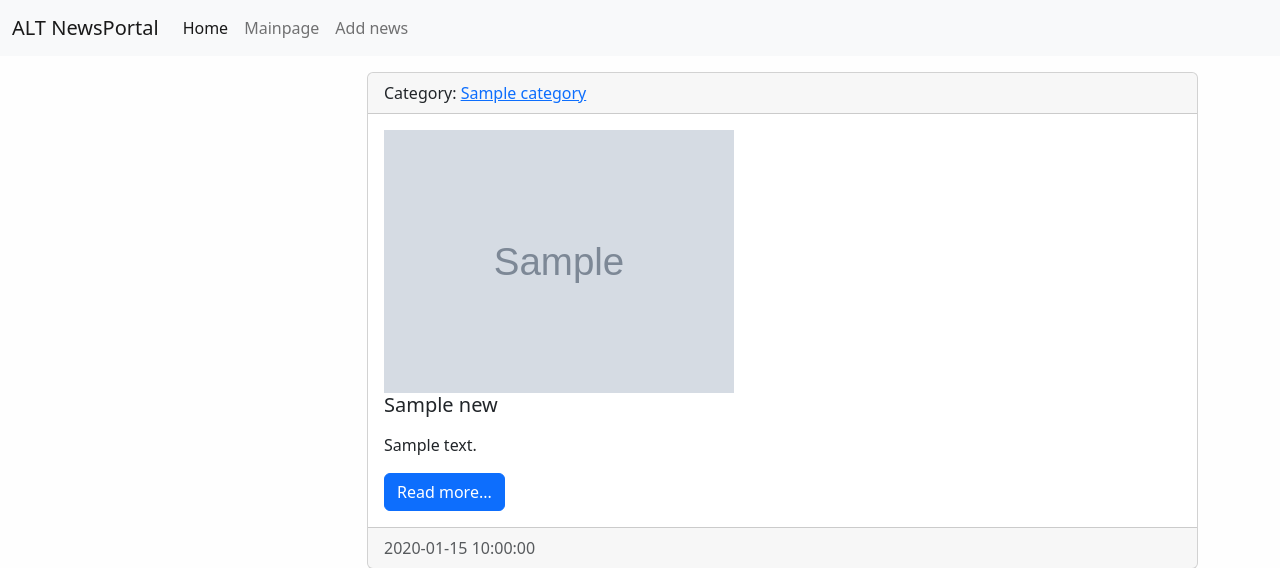
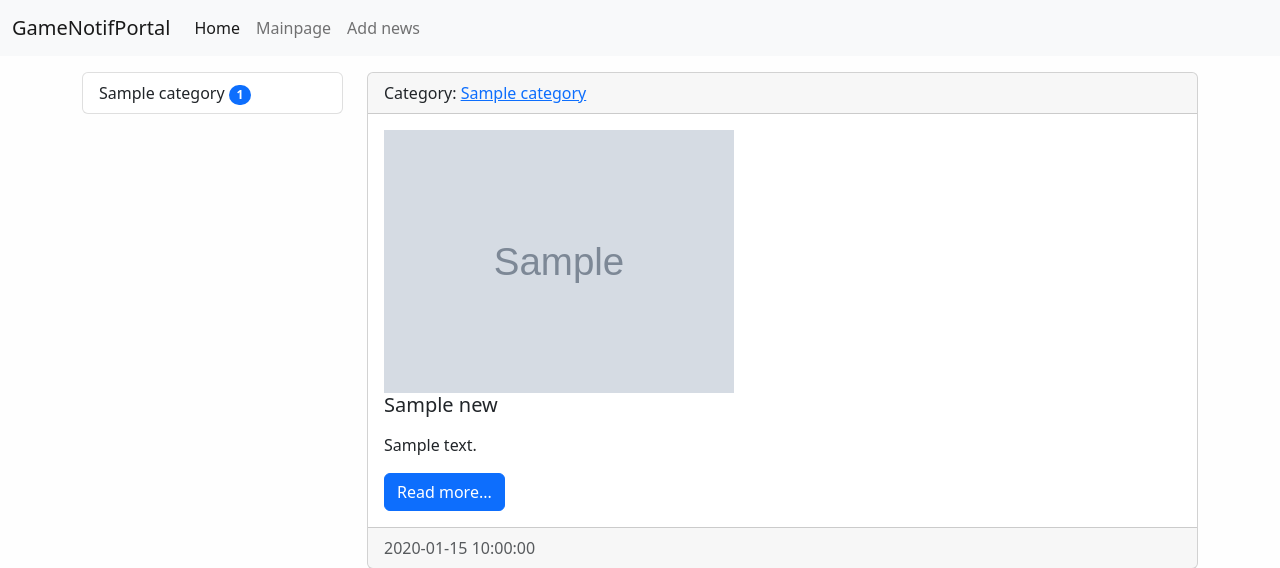
Before and after one commit to IvanDamNation/django_study_bulletin_board, a Django app: page / in a window 1280 px wide. Shown: the top 568 px of the page. Run offline with Django 4.2, Linux system fonts and the light colour scheme; tables that the repository leaves empty hold one stand-in row (values such as "Sample post"); grey boxes marked "Sample" are stand-in pictures; some libraries are stand-ins or nearby versions.

Commit message:
Make sidebar work. add tag for category

```diff
--- /dev/null
+++ b/board/templates/board/list_categories.html
@@ -0,0 +1,8 @@
+<div class="list-group">
+    {% for item_cat in categories %}
+    <a href="{{ item_cat.get_absolute_url }}" class="list-group-item list-group-item-action">
+        {{ item_cat.title }}
+        <span class="badge bg-primary rounded-pill">{{ item_cat.cnt }}</span>
+    </a>
+    {% endfor %}
+</div>
--- /dev/null
+++ b/board/templatetags/news_tags.py
@@ -0,0 +1,13 @@
+from django import template
+from django.db.models import Count
+
+from board.models import Category
+
+register = template.Library()
+
+
+@register.inclusion_tag('board/list_categories.html')
+def show_categories(arg1='Hello', arg2='world'):
+    # categories = Category.objects.all()
+    categories = Category.objects.annotate(cnt=Count('news')).filter(cnt__gt=0)
+    return {'categories': categories, 'arg1': arg1, 'arg2': arg2}
--- a/board/urls.py
+++ b/board/urls.py
@@ -4,8 +4,13 @@ from django.urls import path
 from .views import NewsFeed, NewsByCategory, ViewNews, CreateNews
 
 
-# TODO
 urlpatterns = [
-    path('', NewsFeed.as_view(), name='home'),
+    path('',
+         NewsFeed.as_view(),
+         name='home'),
+    path('category/<int:category_id>/',
+         NewsByCategory.as_view(),
+         name='category'),
+
 
 ]
--- a/board/views.py
+++ b/board/views.py
@@ -4,7 +4,6 @@ from django.views.generic import ListView, DetailView, CreateView
 from .models import News, Category
 
 
-# TODO
 class NewsFeed(ListView):
     model = News
     template_name = 'news/home_news_list.html'
@@ -15,10 +14,23 @@ class NewsFeed(ListView):
         context['title'] = 'Main page'
         return context
 
+    def get_queryset(self):
+        return News.objects.filter(is_published=True)
 
-# TODO
+
 class NewsByCategory(ListView):
-    pass
+    model = News
+    template_name = 'news/home_news_list.html'
+    allow_empty = False
+
+    def get_context_data(self, *, object_list=None, **kwargs):
+        context = super().get_context_data(**kwargs)
+        context['title'] = Category.objects.get(pk=self.kwargs['category_id'])
+        return context
+
+    def get_queryset(self):
+        return News.objects.filter(category_id=self.kwargs['category_id'],
+                                   is_published=True)
 
 
 # TODO
--- a/templates/inc/_nav.html
+++ b/templates/inc/_nav.html
@@ -1,6 +1,6 @@
 <nav class="navbar navbar-expand-lg navbar-light bg-light">
     <div class="container-fluid">
-        <a class="navbar-brand" href="{% url 'home' %}">ALT NewsPortal</a>
+        <a class="navbar-brand" href="{% url 'home' %}">GameNotifPortal</a>
         <button class="navbar-toggler" type="button" data-bs-toggle="collapse" data-bs-target="#navbarSupportedContent" aria-controls="navbarSupportedContent" aria-expanded="false" aria-label="Toggle navigation">
             <span class="navbar-toggler-icon"></span>
         </button>
--- a/templates/inc/_sidebar.html
+++ b/templates/inc/_sidebar.html
@@ -1,6 +1,5 @@
-{% comment %}
 {% load news_tags %}
-{% endcomment %}
+
 {% comment %}
 <div class="list-group">
     {% get_list_categories as categories %}
@@ -12,6 +11,5 @@
 </div>
 {% endcomment %}
 
-{% comment %}
+
 {% show_categories %}
-{% endcomment %}
```
Also changed, not shown: board/templatetags/__init__.py (added).
